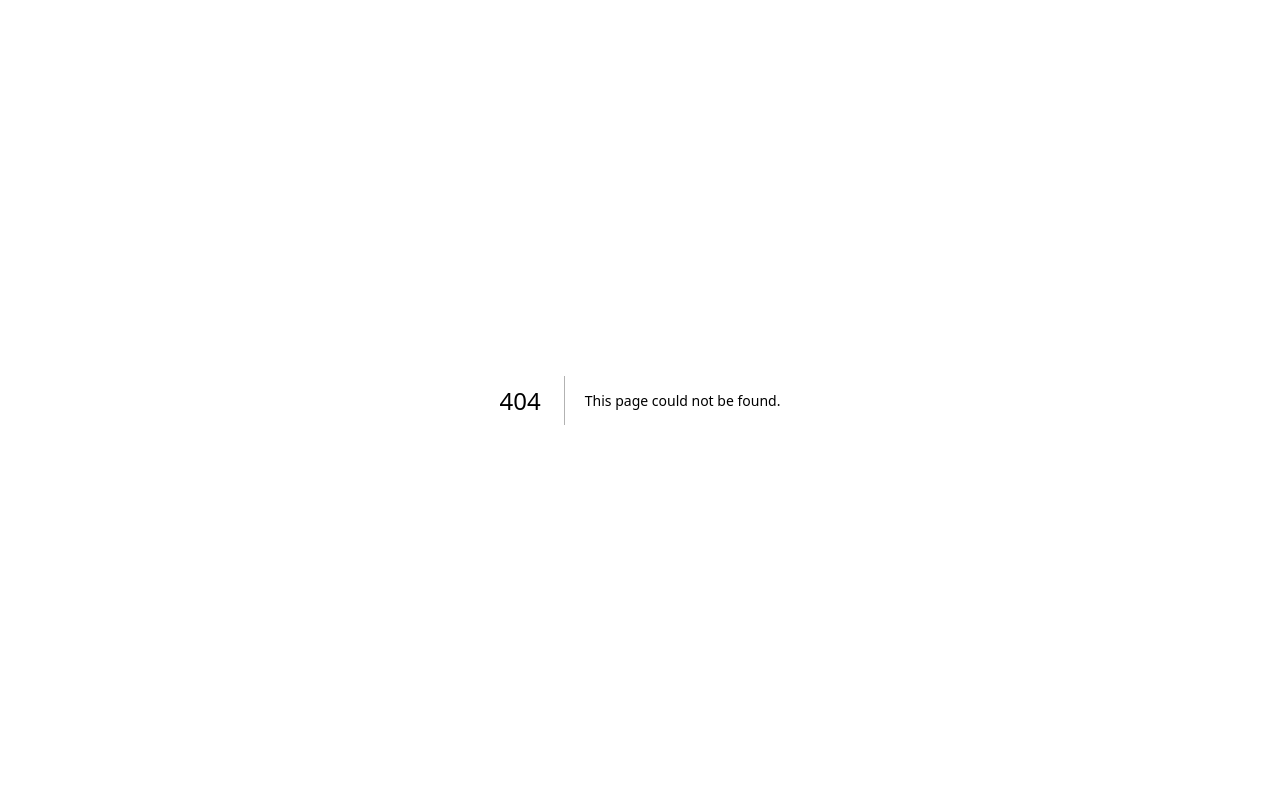
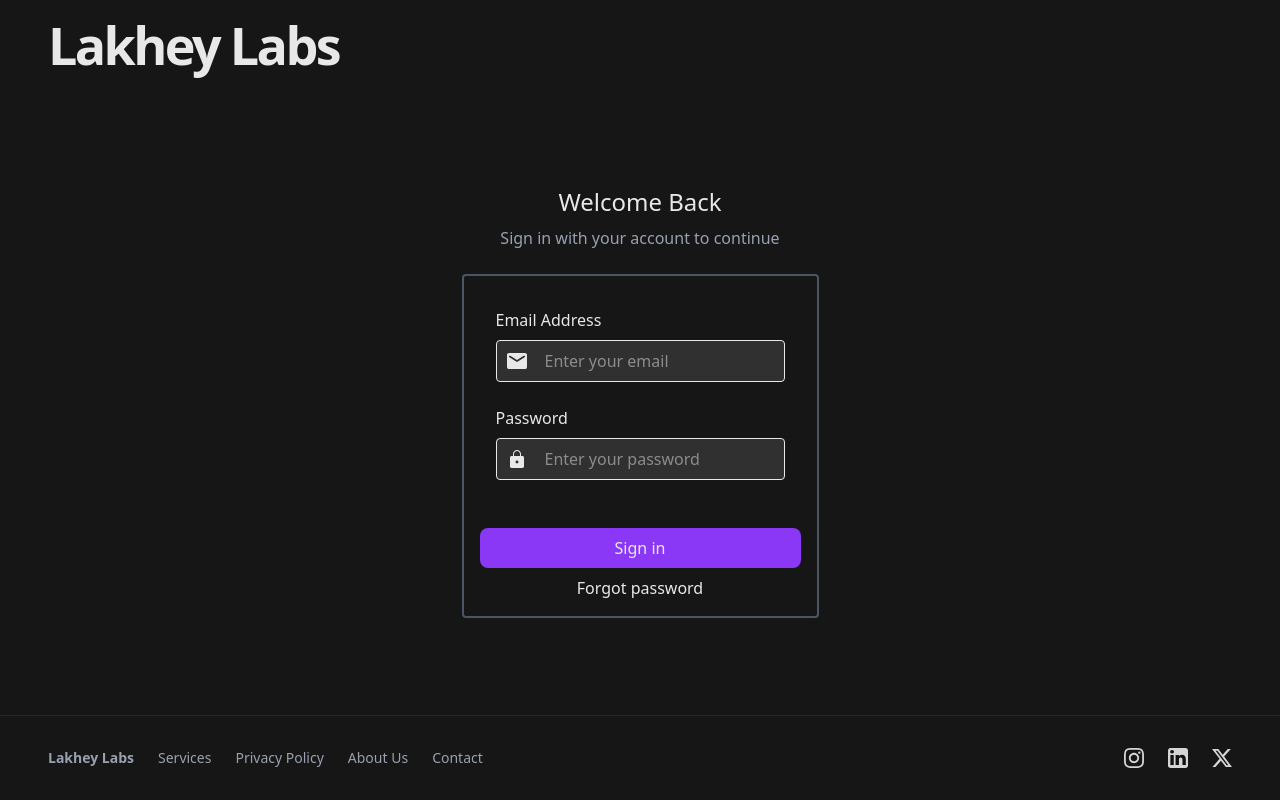
Before and after one commit to B33pl0p/instapasa-frontend, a Next.js app: page /login in a window 1280 px wide. Before the commit this address had no page. Built offline with nearby package versions, Linux system fonts and the light colour scheme.

Commit message:
added login page

```diff
--- /dev/null
+++ b/app/(auth)/layout.tsx
@@ -0,0 +1,31 @@
+// app/(auth)/layout.tsx
+import type { Metadata } from "next";
+import { Inter } from "next/font/google";
+import "../globals.css";
+import Navbar from "../(site)/components/navbar";
+import Footer from "../(site)/components/footer";
+
+const inter = Inter({
+  variable: "--font-inter",
+  subsets: ["latin"],
+});
+
+export const metadata: Metadata = {
+  title: "Lakhey Labs – Login",
+  description: "Login to Lakhey Labs",
+};
+
+export default function AuthLayout({
+  children,
+}: {
+  children: React.ReactNode;
+}) {
+  return (
+      <div className="flex min-h-screen flex-col justify-between bg-[#161616] font-sans text-[#E8E8E8] antialiased">
+            <Navbar
+            isLogin={true}/>
+            {children}
+            <Footer />
+          </div>
+  );
+}
--- /dev/null
+++ b/app/(auth)/login/page.tsx
@@ -0,0 +1,49 @@
+
+export default function LoginPage() {
+  return (
+    <div className="flex flex-col py-4 width-[316px] justify-center items-center gap-6">
+      <div className="flex flex-col items-center gap-2 self-stretch">
+         <p className="text-2xl">Welcome Back</p>
+         <p className="text-gray-400">Sign in with your account to continue</p>
+      </div>
+      <div className="flex flex-col py-4 px-4 items-center gap-8 rounded-sm border-2 border-gray-600">
+        <div className="flex flex-col py-4 px-4 items-center gap-6">
+        <div className="flex flex-col items-start gap-2">
+          <p className="text-md text-left">Email Address</p>
+          <div className="flex py-2 px-2 gap-4 items-center border rounded-sm bg-[#303030]">
+            <svg xmlns="http://www.w3.org/2000/svg" width="24" height="24" viewBox="0 0 24 24" fill="none">
+            <path d="M4 20C3.45 20 2.97933 19.8043 2.588 19.413C2.19667 19.0217 2.00067 18.5507 2 18V6C2 5.45 2.196 4.97933 2.588 4.588C2.98 4.19667 3.45067 4.00067 4 4H20C20.55 4 21.021 4.196 21.413 4.588C21.805 4.98 22.0007 5.45067 22 6V18C22 18.55 21.8043 19.021 21.413 19.413C21.0217 19.805 20.5507 20.0007 20 20H4ZM12 12.825C12.0833 12.825 12.171 12.8123 12.263 12.787C12.355 12.7617 12.4423 12.7243 12.525 12.675L19.6 8.25C19.7333 8.16667 19.8333 8.06267 19.9 7.938C19.9667 7.81333 20 7.67567 20 7.525C20 7.19167 19.8583 6.94167 19.575 6.775C19.2917 6.60833 19 6.61667 18.7 6.8L12 11L5.3 6.8C5 6.61667 4.70833 6.61267 4.425 6.788C4.14167 6.96333 4 7.209 4 7.525C4 7.69167 4.03333 7.83767 4.1 7.963C4.16667 8.08833 4.26667 8.184 4.4 8.25L11.475 12.675C11.5583 12.725 11.646 12.7627 11.738 12.788C11.83 12.8133 11.9173 12.8257 12 12.825Z" fill="#E8E8E8"/>
+            </svg>
+           <input
+           type="text"
+           className=""
+           placeholder="Enter your email"
+           />
+          </div>
+        </div>
+        <div className="flex width-[261px] flex-col items-start gap-2">
+          <p className="text-md text-left">Password</p>
+          <div className="flex py-2 px-2 gap-4 rounded-sm border bg-[#303030]">
+            <svg xmlns="http://www.w3.org/2000/svg" width="24" height="24" viewBox="0 0 24 24" fill="none">
+           <path d="M6.616 21C6.17133 21 5.791 20.8417 5.475 20.525C5.159 20.2083 5.00067 19.8287 5 19.386V10.616C5 10.172 5.15833 9.792 5.475 9.476C5.79167 9.16 6.17167 9.00133 6.615 9H8V7C8 5.886 8.38833 4.941 9.165 4.165C9.941 3.38833 10.886 3 12 3C13.114 3 14.0593 3.38833 14.836 4.165C15.6127 4.94167 16.0007 5.88667 16 7V9H17.385C17.829 9 18.209 9.15833 18.525 9.475C18.841 9.79167 18.9993 10.1717 19 10.615V19.385C19 19.829 18.8417 20.209 18.525 20.525C18.2083 20.841 17.8283 20.9993 17.385 21H6.616ZM12 16.5C12.422 16.5 12.7773 16.3553 13.066 16.066C13.3553 15.7773 13.5 15.422 13.5 15C13.5 14.578 13.3553 14.2227 13.066 13.934C12.7767 13.6453 12.4213 13.5007 12 13.5C11.5787 13.4993 11.2233 13.644 10.934 13.934C10.6447 14.2227 10.5 14.578 10.5 15C10.5 15.422 10.6447 15.7773 10.934 16.066C11.2227 16.3553 11.578 16.5 12 16.5ZM9 9H15V7C15 6.16667 14.7083 5.45833 14.125 4.875C13.5417 4.29167 12.8333 4 12 4C11.1667 4 10.4583 4.29167 9.875 4.875C9.29167 5.45833 9 6.16667 9 7V9Z" fill="#E8E8E8"/>
+            </svg>
+           <input
+           type="text"
+           className=""
+           placeholder="Enter your password"
+           />
+          </div>
+
+        </div>
+        </div>
+
+
+        <div className="flex flex-col gap-2 self-stretch">
+          <button className="px-4 py-2 gap-2 items-center rounded-lg bg-[#8A38F5]">Sign in</button>
+          <button>Forgot password</button>
+        </div>
+
+      </div>
+    </div>
+  );
+}
--- a/app/(site)/components/Enterprise_service.tsx
+++ b/app/(site)/components/Enterprise_service.tsx
@@ -3,9 +3,11 @@ import InstagramLoginButton from "./instagramLoginButton";
 
 export default function Enterpriseservice() {
   return (
-    <div className="flex flex-col w-full max-w-7xl mx-auto px-4 md:px-16 py-4 md:py-8">
+    <>
+     <div className="flex flex-col h-[64px] px-16 py-8 items-start gap-16 self-stretch bg-[#1B1B1B]"></div>
+    <div className="flex flex-col items-start gap-16 max-w-7xl mx-auto px-4 md:px-16 py-4 md:py-8">
 
-          <div className="flex text-[36px] items-center gap-4 py-8 font-bold font-sans leading-[1.2] tracking-[-0.72px]">
+          <div className="flex text-[36px] items-start gap-4 font-bold font-sans leading-[1.2] tracking-[-0.72px]">
             Enterprise Chat Bot
           </div>
 
@@ -37,5 +39,6 @@ export default function Enterpriseservice() {
 
           </div>
         </div>
+    </>
   )
 }
--- a/app/(site)/components/navbar.tsx
+++ b/app/(site)/components/navbar.tsx
@@ -3,9 +3,11 @@
 import { useState } from "react";
 import Link from "next/link";
 
+type NavbarProps = {
+  isLogin?: boolean;
+};
 
-
-export default function Navbar() {
+export default function Navbar({ isLogin = false }: NavbarProps) {
   const [open, setOpen] = useState(false);
 
   return (
@@ -18,15 +20,19 @@ export default function Navbar() {
           </Link>
       </h1>
 
-      {/* Desktop */}
+      {!isLogin && (
+      //  desktop
       <div className="hidden md:flex items-center gap-6">
         <a className="hover:text-brand">About Us</a>
         <a className="hover:text-brand">Contact</a>
         <Link
               href="/services"
-              className="hover:text-brand bg-[#8A38F5] border border-transparent hover:border-white px-4 py-1 rounded-md">Our Services</Link>
+              className="hover:text-brand bg-[#8A38F5] border border-transparent hover:border-white hover:underline px-4 py-1 rounded-md">Our Services</Link>
+        <Link
+              href="/login"
+              className="hover:text-brand bg-[#8A38F5] border border-transparent hover:border-white hover:underline px-4 py-1 rounded-md">Log in</Link>
       </div>
-
+      )}
       {/* Mobile */}
       <button
         className="md:hidden"
--- a/app/(site)/components/service_insta.tsx
+++ b/app/(site)/components/service_insta.tsx
@@ -3,34 +3,37 @@ import InstagramLoginButton from "../components/instagramLoginButton";
 
 export default function Instaservice() {
   return (
-    <div className="flex flex-col items-start max-w-7xl mx-auto px-4 md:px-16 py-4 md:py-8">
+    <>
+    <div className="flex flex-col h-[64px] px-16 py-8 items-start gap-16 self-stretch bg-[#1B1B1B]"></div>
+    <div className="flex flex-col items-start gap-16 max-w-7xl mx-auto px-4 md:px-16 py-4 md:py-8">
 
-          <div className="flex text-[36px] items-start gap-4 py-8 font-bold font-sans leading-[1.2] tracking-[-0.72px]">
+          <div className="flex text-[36px] items-start gap-4 font-bold font-sans leading-[1.2] tracking-[-0.72px]">
             Instagram Chat Bot
           </div>
 
-          <div className="flex flex-col md:flex-row items-start gap-12">
+          <div className="flex flex-col md:flex-row items-start gap-6">
 
-            <div className="flex flex-col gap-8 justify-between items-start w-full md:w-[476.19px]">
+            <div className="flex flex-col gap-8 justify-between self-stretch items-start w-full md:w-[476.19px]">
+              <div className="flex flex-col items-start gap-8 ">
               <div className="text-[24px] font-extrabold leading-[1.45] tracking-[-0.12] ">
                 Smart DM automation for growing brands
               </div>
 
-              <p className="text-semibold leading-[1.45] tracking-[-0.11]">
+              <p className="text-semibold text-gray-300 leading-[1.45] tracking-[-0.11]">
                 At Lakhey Labs, we build AI-powered chatbots specially designed for Instagram-based businesses that want to save time, respond faster, and convert more customers — without hiring extra staff.
                 <br /> <br />
                 Our 24/7 Instagram bots use RAG (Retrieval-Augmented Generation) technology, meaning they answer questions using your real business information, not generic scripts.
                 <br /> <br />
-                <span className="font-bold">Are you a self made startup? - Let us help you make your customers feel heard
+                <span className="font-bold text-white">Are you a self made startup? - Let us help you make your customers feel heard
                 </span>
-
               </p>
+              </div>
               <InstagramLoginButton />
             </div>
 
 
             <div>
-              <div>
+              <div className="w-[651px] h-[642px]">
                  <img
                       src="/image 7.png"
                       alt="Instagram mock up"
@@ -43,5 +46,6 @@ export default function Instaservice() {
           </div>
 
         </div>
+        </>
   )
 }
--- a/app/(site)/layout.tsx
+++ b/app/(site)/layout.tsx
@@ -14,7 +14,8 @@ export default function SiteLayout({
 }>) {
   return (
     <div className="flex min-h-screen flex-col justify-between bg-[#161616] font-sans text-[#E8E8E8] antialiased">
-      <Navbar />
+      <Navbar
+      isLogin={false}/>
       {children}
       <Footer />
     </div>
```
Also changed, not shown: public/material-symbols_mail-rounded.svg (added).
